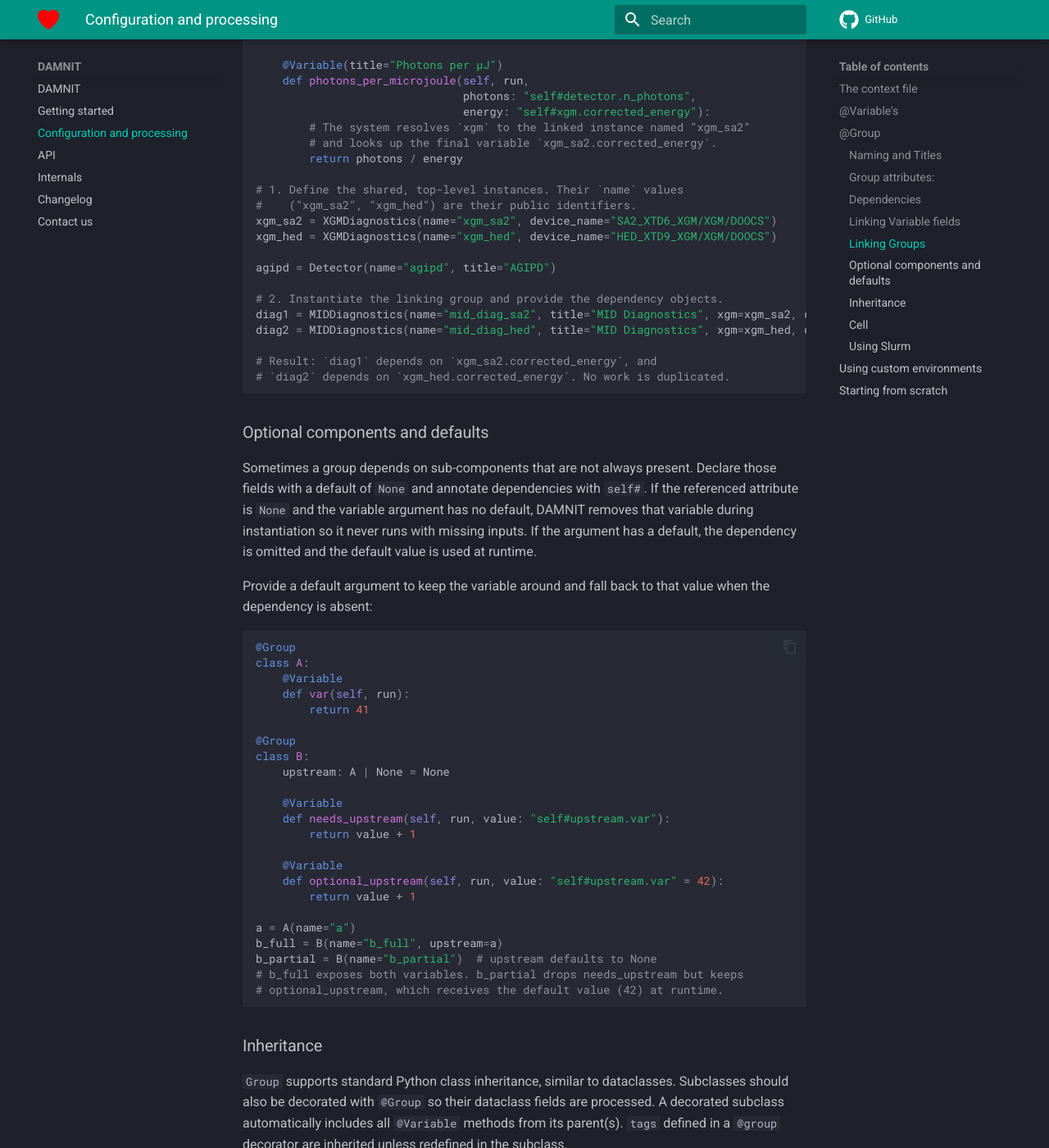
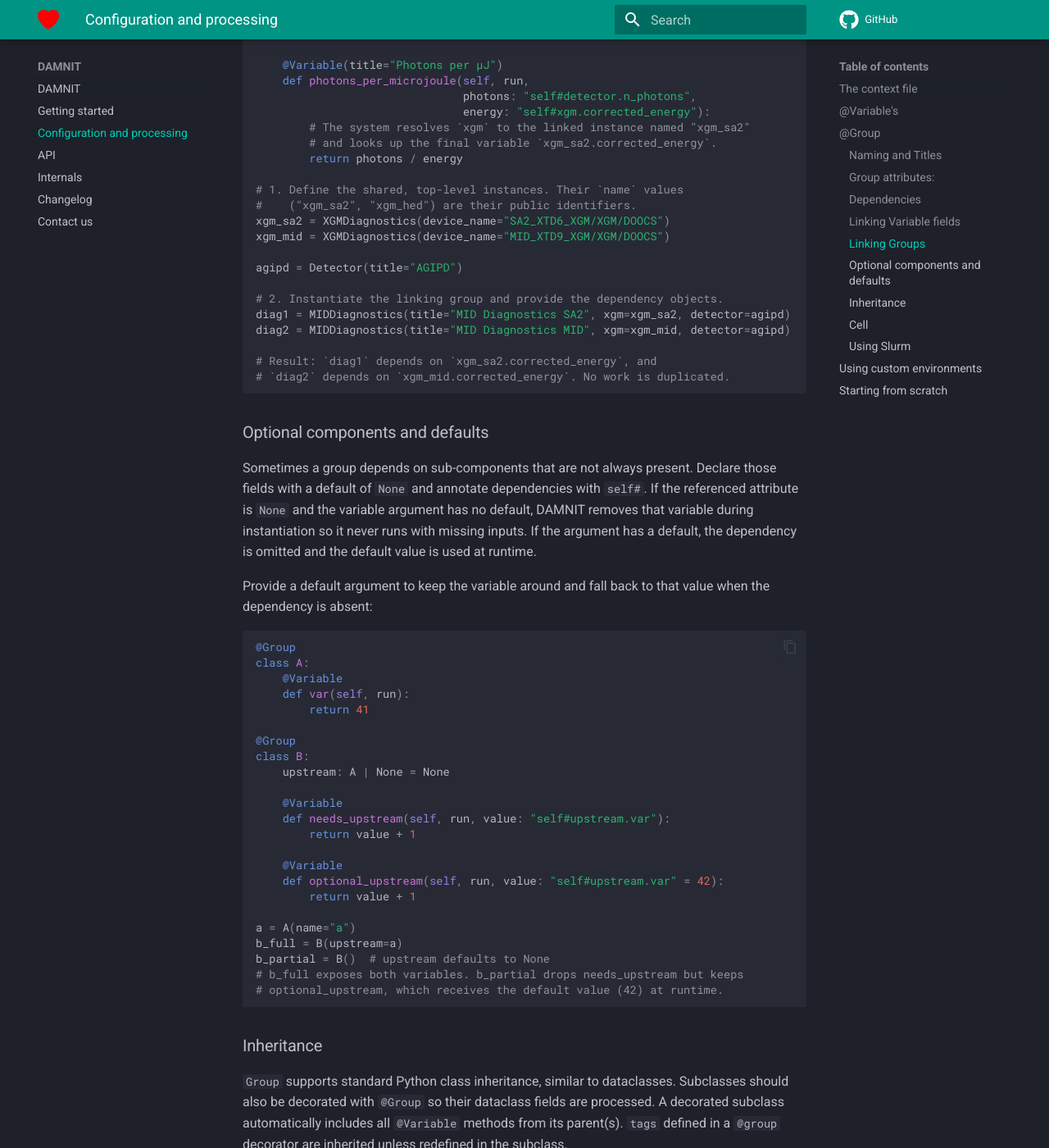
Before and after one commit to European-XFEL/DAMNIT, an MkDocs documentation site: the page built from docs/configuration_and_management.md, in a window 1280 px wide and 1400 px high, scrolled down 7321 px. Shown: the whole window at 82% size. Built offline with MkDocs 1.6.1 and Material for MkDocs 9.7.7, drawn with Linux system fonts in a browser that asks for light colours; comment, search, counter and statistics services are not loaded; some of the changed text lies outside the part shown.

Commit message:
docs: remove redundant name parameters in group examples

````diff
--- a/docs/configuration_and_management.md
+++ b/docs/configuration_and_management.md
@@ -311,8 +311,8 @@ class A:
     def asdf(self, run, data: "self#v"):
         return data + 1
 
-a1 = A(name="a1", v=base)
-a2 = A(name="a2", v=a1.asdf)
+a1 = A(v=base)
+a2 = A(v=a1.asdf)
 # a1.asdf depends on base; a2.asdf depends on a1.asdf
 ```
 
@@ -354,17 +354,17 @@ class MIDDiagnostics:
 
 # 1. Define the shared, top-level instances. Their `name` values
 #    ("xgm_sa2", "xgm_hed") are their public identifiers.
-xgm_sa2 = XGMDiagnostics(name="xgm_sa2", device_name="SA2_XTD6_XGM/XGM/DOOCS")
-xgm_hed = XGMDiagnostics(name="xgm_hed", device_name="HED_XTD9_XGM/XGM/DOOCS")
+xgm_sa2 = XGMDiagnostics(device_name="SA2_XTD6_XGM/XGM/DOOCS")
+xgm_mid = XGMDiagnostics(device_name="MID_XTD9_XGM/XGM/DOOCS")
 
-agipd = Detector(name="agipd", title="AGIPD")
+agipd = Detector(title="AGIPD")
 
 # 2. Instantiate the linking group and provide the dependency objects.
-diag1 = MIDDiagnostics(name="mid_diag_sa2", title="MID Diagnostics", xgm=xgm_sa2, detector=agipd)
-diag2 = MIDDiagnostics(name="mid_diag_hed", title="MID Diagnostics", xgm=xgm_hed, detector=agipd)
+diag1 = MIDDiagnostics(title="MID Diagnostics SA2", xgm=xgm_sa2, detector=agipd)
+diag2 = MIDDiagnostics(title="MID Diagnostics MID", xgm=xgm_mid, detector=agipd)
 
 # Result: `diag1` depends on `xgm_sa2.corrected_energy`, and
-# `diag2` depends on `xgm_hed.corrected_energy`. No work is duplicated.
+# `diag2` depends on `xgm_mid.corrected_energy`. No work is duplicated.
 ```
 
 ### Optional components and defaults
@@ -398,8 +398,8 @@ class B:
         return value + 1
 
 a = A(name="a")
-b_full = B(name="b_full", upstream=a)
-b_partial = B(name="b_partial")  # upstream defaults to None
+b_full = B(upstream=a)
+b_partial = B()  # upstream defaults to None
 # b_full exposes both variables. b_partial drops needs_upstream but keeps
 # optional_upstream, which receives the default value (42) at runtime.
 ```
@@ -434,7 +434,7 @@ class DetectorAnalysisAlt(BaseAnalysis):
     ...
 
 # This instance will have two variables: detector.n_trains and detector.photon_count
-detector = DetectorAnalysis(name="detector", title="Detector")
+detector = DetectorAnalysis(title="Detector")
 ```
 
 ### Cell
````
Also changed, not shown: other parts of docs/configuration_and_management.md (+1 -1 lines).
